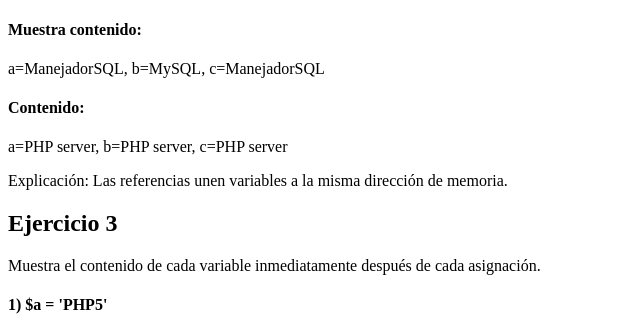
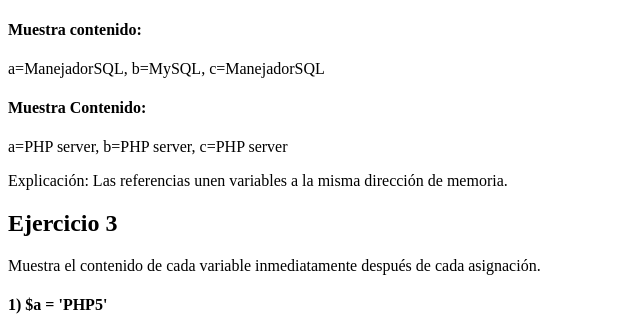
Before and after one commit to KarlaFR05/tecweb, a PHP site: page / in a window 1280 px wide. Shown: the part 353-671 px from the top of the page, without its empty margins (0-640 px from the left). Run offline with PHP 8.4, Linux system fonts and the light colour scheme.

Commit message:
Ejercicio 6

```diff
--- a/practicas/p04/index.php
+++ b/practicas/p04/index.php
@@ -42,7 +42,7 @@
         $a = "PHP server";
         $b = &$a;
 
-        echo "<h4>Contenido:</h4>";
+        echo "<h4>Muestra Contenido:</h4>";
         echo "a=$a, b=$b, c=$c <br>";
 
         echo "<p>Explicación: Las referencias unen variables a la misma dirección de memoria.</p>";
```
